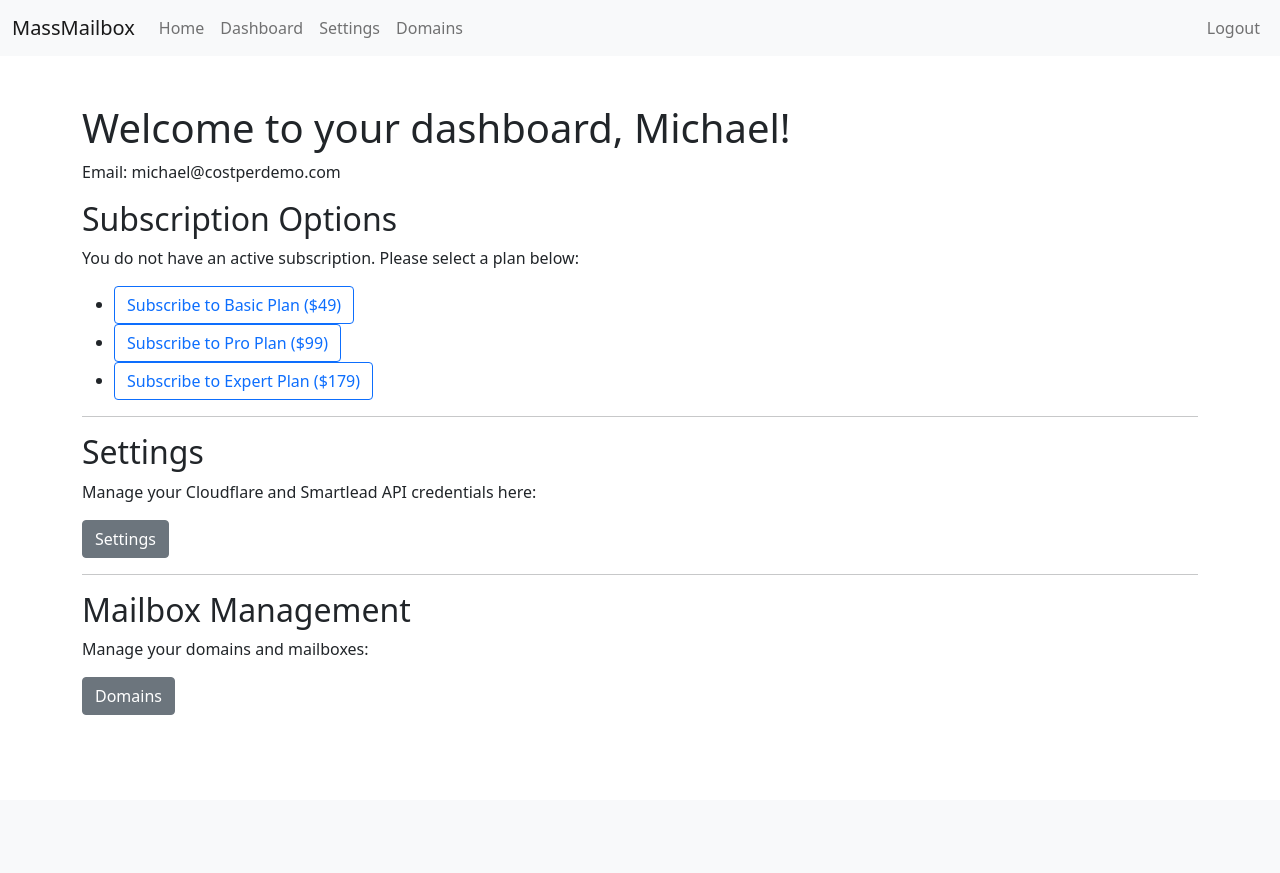
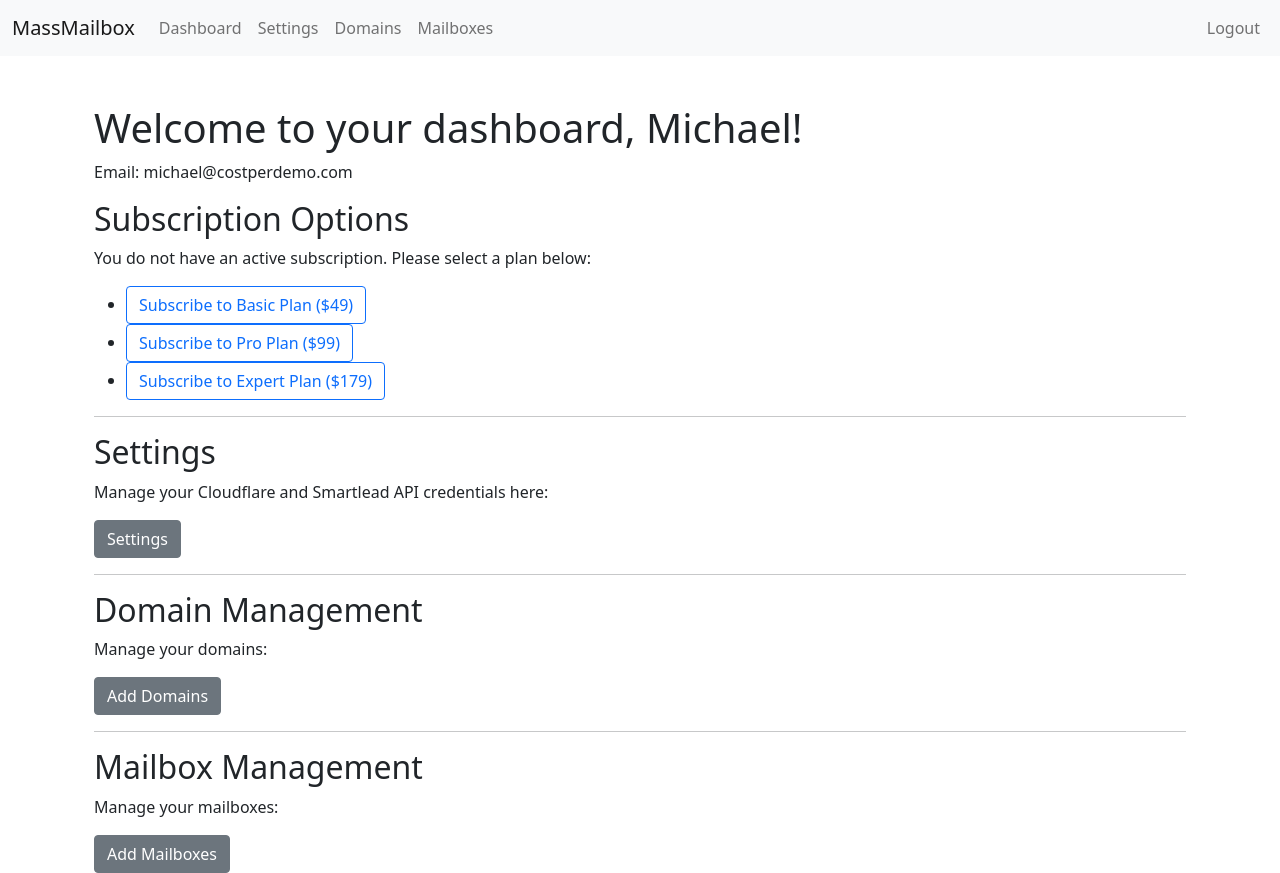
Before and after one commit to talentseek/mmb, a Flask app: page /dashboard in a window 1280 px wide. Before the commit the page ends 715 px from the top, so only its background shows below. Run offline with Flask 3, Linux system fonts and the light colour scheme; a user stored in the database is signed in.

Commit message:
Updated navigation so its constant and added mailboxes route

```diff
--- a/app/templates/base.html
+++ b/app/templates/base.html
@@ -4,22 +4,37 @@
     <meta charset="UTF-8">
     <meta name="viewport" content="width=device-width, initial-scale=1.0">
     <title>{% block title %}MassMailbox{% endblock %}</title>
-    <link rel="stylesheet" href="https://maxcdn.bootstrapcdn.com/bootstrap/4.5.2/css/bootstrap.min.css">
+    <link href="https://cdn.jsdelivr.net/npm/bootstrap@5.1.3/dist/css/bootstrap.min.css" rel="stylesheet">
 </head>
 <body>
     <nav class="navbar navbar-expand-lg navbar-light bg-light">
-        <a class="navbar-brand" href="{{ url_for('main.index') }}">MassMailbox</a>
-        <ul class="navbar-nav ml-auto">
-            <li class="nav-item">
-                <a class="nav-link" href="{{ url_for('main.login') }}">Login</a>
-            </li>
-            <li class="nav-item">
-                <a class="nav-link" href="{{ url_for('main.signup') }}">Sign Up</a>
-            </li>
-        </ul>
+        <div class="container-fluid">
+            <a class="navbar-brand" href="{{ url_for('main.index') }}">MassMailbox</a>
+            <div class="collapse navbar-collapse" id="navbarNav">
+                <ul class="navbar-nav me-auto">
+                    {% if current_user.is_authenticated %}
+                    <li class="nav-item"><a class="nav-link" href="{{ url_for('main.dashboard') }}">Dashboard</a></li>
+                    <li class="nav-item"><a class="nav-link" href="{{ url_for('main.settings') }}">Settings</a></li>
+                    <li class="nav-item"><a class="nav-link" href="{{ url_for('main.domains') }}">Domains</a></li>
+                    <li class="nav-item"><a class="nav-link" href="{{ url_for('main.mailboxes') }}">Mailboxes</a></li>
+                    {% endif %}
+                </ul>
+                <ul class="navbar-nav ms-auto">
+                    {% if current_user.is_authenticated %}
+                    <li class="nav-item"><a class="nav-link" href="{{ url_for('main.logout') }}">Logout</a></li>
+                    {% else %}
+                    <li class="nav-item"><a class="nav-link" href="{{ url_for('main.login') }}">Login</a></li>
+                    <li class="nav-item"><a class="nav-link" href="{{ url_for('main.signup') }}">Sign Up</a></li>
+                    {% endif %}
+                </ul>
+            </div>
+        </div>
     </nav>
-    <div class="container">
+
+    <div class="container mt-5">
         {% block content %}{% endblock %}
     </div>
+
+    <script src="https://cdn.jsdelivr.net/npm/bootstrap@5.1.3/dist/js/bootstrap.bundle.min.js"></script>
 </body>
 </html>
--- a/app/templates/dashboard.html
+++ b/app/templates/dashboard.html
@@ -1,32 +1,8 @@
-<!DOCTYPE html>
-<html lang="en">
-<head>
-    <meta charset="UTF-8">
-    <meta name="viewport" content="width=device-width, initial-scale=1.0">
-    <title>Dashboard | MassMailbox</title>
-    <link href="https://cdn.jsdelivr.net/npm/bootstrap@5.1.3/dist/css/bootstrap.min.css" rel="stylesheet">
-</head>
-<body>
-    <nav class="navbar navbar-expand-lg navbar-light bg-light">
-        <div class="container-fluid">
-            <a class="navbar-brand" href="{{ url_for('main.index') }}">MassMailbox</a>
-            <button class="navbar-toggler" type="button" data-bs-toggle="collapse" data-bs-target="#navbarNav" aria-controls="navbarNav" aria-expanded="false" aria-label="Toggle navigation">
-                <span class="navbar-toggler-icon"></span>
-            </button>
-            <div class="collapse navbar-collapse" id="navbarNav">
-                <ul class="navbar-nav me-auto">
-                    <li class="nav-item"><a class="nav-link" href="{{ url_for('main.index') }}">Home</a></li>
-                    <li class="nav-item"><a class="nav-link" href="{{ url_for('main.dashboard') }}">Dashboard</a></li>
-                    <li class="nav-item"><a class="nav-link" href="{{ url_for('main.settings') }}">Settings</a></li>
-                    <li class="nav-item"><a class="nav-link" href="{{ url_for('main.domains') }}">Domains</a></li>
-                </ul>
-                <ul class="navbar-nav ms-auto">
-                    <li class="nav-item"><a class="nav-link" href="{{ url_for('main.logout') }}">Logout</a></li>
-                </ul>
-            </div>
-        </div>
-    </nav>
+{% extends "base.html" %}
 
+{% block title %}Dashboard | MassMailbox{% endblock %}
+
+{% block content %}
     <div class="container mt-5">
         <h1>Welcome to your dashboard, {{ current_user.first_name }}!</h1>
         <p>Email: {{ current_user.email }}</p>
@@ -60,18 +36,21 @@
 
         <hr>
 
-        {% if not current_user.cloudflare_email or not current_user.cloudflare_api_key or not current_user.smartlead_api_key %}
+        {% if missing_credentials %}
         <h2>Settings</h2>
         <p>Manage your Cloudflare and Smartlead API credentials here:</p>
         <a class="btn btn-secondary" href="{{ url_for('main.settings') }}">Settings</a>
         <hr>
         {% endif %}
 
+        <h2>Domain Management</h2>
+        <p>Manage your domains:</p>
+        <a class="btn btn-secondary" href="{{ url_for('main.domains') }}">Add Domains</a>
+
+        <hr>
+
         <h2>Mailbox Management</h2>
-        <p>Manage your domains and mailboxes:</p>
-        <a class="btn btn-secondary" href="{{ url_for('main.domains') }}">Domains</a>
+        <p>Manage your mailboxes:</p>
+        <a class="btn btn-secondary" href="{{ url_for('main.mailboxes') }}">Add Mailboxes</a>
     </div>
-
-    <script src="https://cdn.jsdelivr.net/npm/bootstrap@5.1.3/dist/js/bootstrap.bundle.min.js"></script>
-</body>
-</html>
+{% endblock %}
--- a/app/templates/subscription.html
+++ /dev/null
@@ -1,6 +0,0 @@
-<h2>Choose a Subscription Plan</h2>
-<ul>
-    <li><a href="{{ url_for('main.checkout', plan_id='price_1XXXXXXX') }}">Basic Plan - $49</a></li>
-    <li><a href="{{ url_for('main.checkout', plan_id='price_1XXXXXXX') }}">Pro Plan - $99</a></li>
-    <li><a href="{{ url_for('main.checkout', plan_id='price_1XXXXXXX') }}">Expert Plan - $179</a></li>
-</ul>
--- a/app/views.py
+++ b/app/views.py
@@ -3,7 +3,7 @@ from flask_login import login_user, login_required, logout_user, current_user
 from werkzeug.security import generate_password_hash, check_password_hash
 from app import db
 from app.models import User
-from app.forms import LoginForm, RegisterForm, SettingsForm  # Import SettingsForm
+from app.forms import LoginForm, RegisterForm, SettingsForm
 import stripe
 
 # Define the blueprint for the main app
@@ -177,3 +177,21 @@ def subscription_success():
 @login_required
 def domains():
     return render_template('domains.html')
+
+# Route to manage mailboxes
+@main.route('/mailboxes')
+@login_required
+def mailboxes():
+    return render_template('mailboxes.html')
+
+# Context processor for adding the navigation bar to every page
+@main.app_context_processor
+def inject_navigation():
+    return dict(
+        navigation=[
+            {'name': 'Dashboard', 'url': url_for('main.dashboard')},
+            {'name': 'Settings', 'url': url_for('main.settings')},
+            {'name': 'Domains', 'url': url_for('main.domains')},
+            {'name': 'Mailboxes', 'url': url_for('main.mailboxes')}
+        ]
+    )
```
Also changed, not shown: app/templates/domains.html (+8 -35 lines), app/templates/mailboxes.html (added, +12 -0 lines), app/templates/settings.html (+5 -27 lines).
